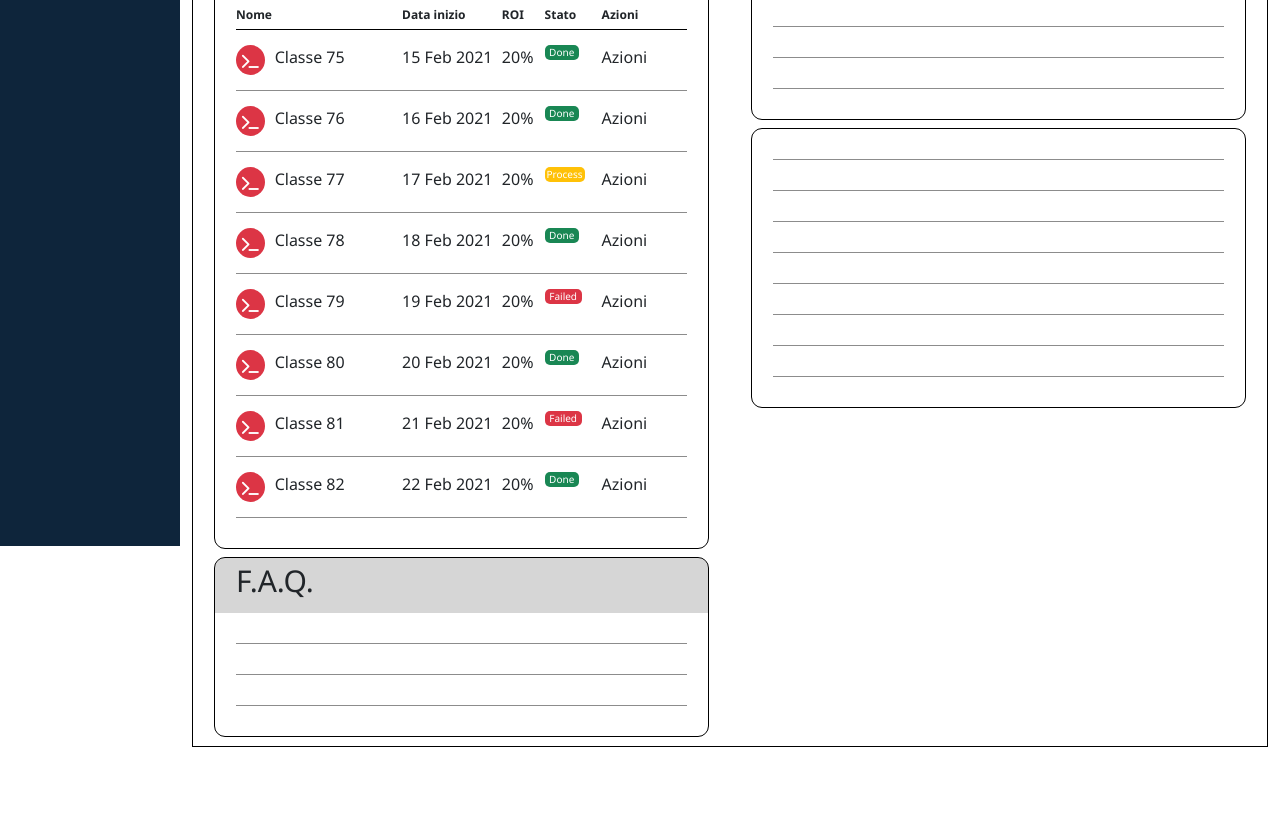
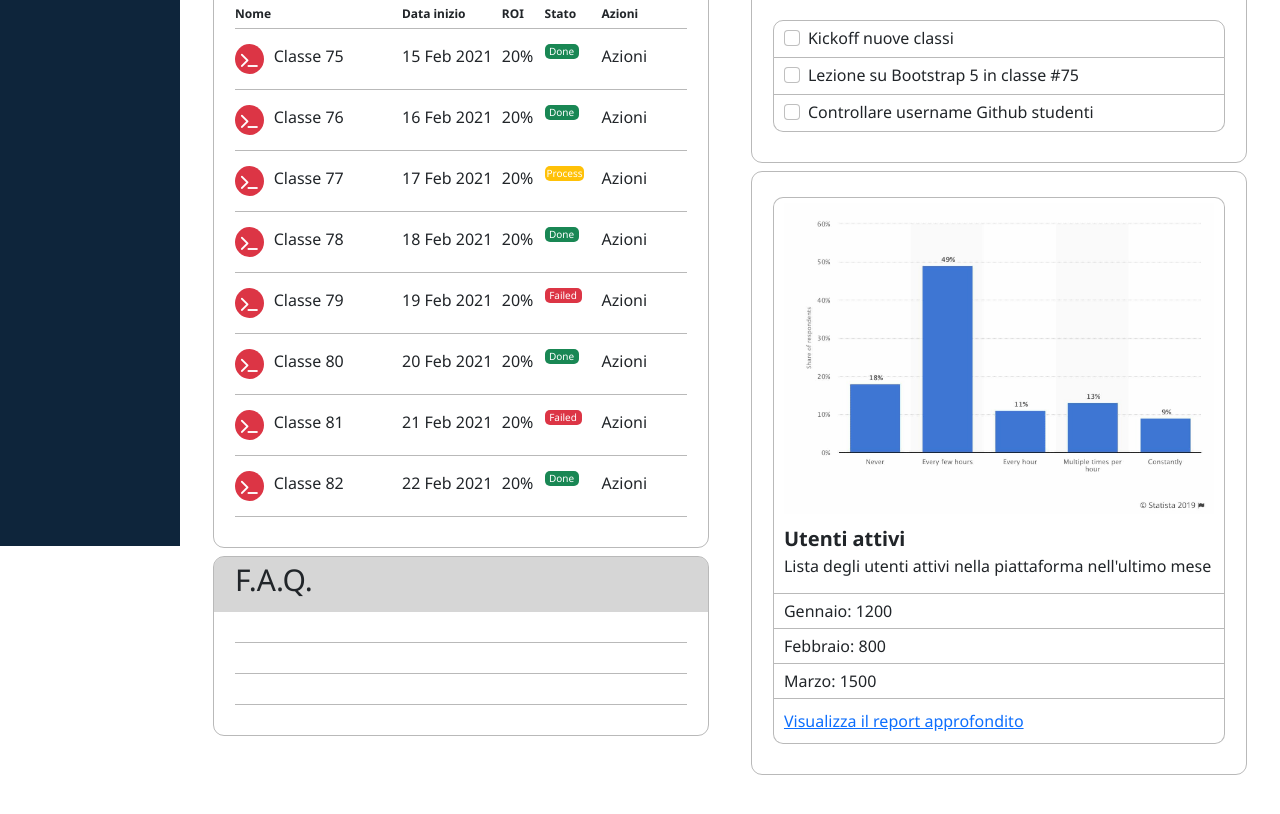
Before and after one commit to 0Daviduo0/html-css-bootstrap-dashboard, a plain HTML site: page index.html in a window 1280 px wide. Shown: the part 254-1068 px from the top of the page. Before the commit the page ends 1031 px from the top, so only its background shows below. Drawn offline with nearby package versions, Linux system fonts and the light colour scheme.

Commit message:
General main composition done

```diff
--- a/css/style.css
+++ b/css/style.css
@@ -11,7 +11,7 @@
     /* Responsive settings */
     @media all and (min-width: 768px ){
         .nav_logo{
-            content:url("../img/boolean\ logo\ +\ text.png")
+            content:url("../img/boolean\ logo\ +\ text.png");
         }
 
     }
@@ -70,7 +70,7 @@
     }
 
         .main_header_items{
-            outline: black solid 1px;
+            /* outline: black solid 1px; */
             padding: 10px 15px;
             color: #fff;
         }
@@ -150,7 +150,7 @@
 
     .main_container_margins{
         /* height: 1000px; */
-        border: black solid 1px;
+        /* border: black solid 1px; */
         display: flex;
         flex-wrap: wrap;
     }
@@ -164,7 +164,7 @@
         }
 
         .card_single{
-            outline: black 1px solid;
+            outline: rgba(83, 83, 83, 0.404) 1px solid;
             border-radius: 10px;
             background-color: #fff;
             display: flex;
@@ -191,7 +191,7 @@
             .order_classes_row{
                 padding-top: 10px;
                 padding-bottom: 5px;
-                border-bottom: black 1px solid;
+                border-bottom: rgba(83, 83, 83, 0.404) 1px solid;;
                 display: flex;
                 font-weight: bold;
                 font-size: 12px;
@@ -235,8 +235,8 @@
                         width: 30%;
                     }
 
-            .classes_row{
-                border-bottom: rgba(57, 57, 57, 0.575) 1px solid;
+            .main_generic_row{
+                border-bottom: rgba(83, 83, 83, 0.404) 1px solid;;
                 display: flex;
                 padding: 15px 0;
             }
@@ -264,3 +264,66 @@
                         background-color: #dc3545;
                         width: 65%;
                     }
+
+
+            /* Todo */
+
+            .todo_row_top{
+                padding: 5px 10px;
+                margin-top: 25px;
+                border-top: rgba(83, 83, 83, 0.404) 1px solid;
+                border-radius: 10px 10px 0 0;
+            }
+
+            .todo_row{
+                padding: 5px 10px;
+                border-left: rgba(83, 83, 83, 0.404) 1px solid;
+                border-right: rgba(83, 83, 83, 0.404) 1px solid;
+            }
+
+            .todo_row_bottom{
+                border-left: rgba(83, 83, 83, 0.404) 1px solid;
+                border-right: rgba(83, 83, 83, 0.404) 1px solid;
+                border-radius: 0 0 10px 10px;
+            }
+
+
+            /* Stats */
+
+            .stats_img{
+                width: 100%;
+                height: 100%;
+            }
+            .stats_row_top{
+                margin-top: 25px;
+                border-top: rgba(83, 83, 83, 0.404) 1px solid;
+                border-radius: 10px 10px 0 0;
+                border-bottom: none;
+            }
+
+            .stats_row{
+                display: block;
+                padding: 5px 10px;
+                border-left: rgba(83, 83, 83, 0.404) 1px solid;
+                border-right: rgba(83, 83, 83, 0.404) 1px solid;
+            }
+
+                .stats_title_cont{
+                    border-top: none;
+                }
+
+                    .stats_title{
+                        font-size: 20px;
+                        font-weight: bold;
+                    }
+
+                    .stats_descr{
+                        padding-bottom: 10px;
+                    }
+
+            .stats_row_bottom{
+                padding: 10px 10px;
+                border-left: rgba(83, 83, 83, 0.404) 1px solid;
+                border-right: rgba(83, 83, 83, 0.404) 1px solid;
+                border-radius: 0 0 10px 10px;
+            }
--- a/index.html
+++ b/index.html
@@ -93,7 +93,7 @@
                                 <div class="col_action">Azioni</div>
                             </div>
                         </div>
-                        <div class="col-11 classes_row">
+                        <div class="col-11 main_generic_row">
                             <div class="code_symbol"><i class="fa-solid fa-terminal"></i></div>
                             <div class="col_name inside_tab_name">Classe 75</div>
                             <div class="dimensions_tab_items">
@@ -105,7 +105,7 @@
                                 <div class="col_action inside_tab_action">Azioni</div>
                             </div>
                         </div>
-                        <div class="col-11 classes_row">
+                        <div class="col-11 main_generic_row">
                             <div class="code_symbol"><i class="fa-solid fa-terminal"></i></div>
                             <div class="col_name inside_tab_name">Classe 76</div>
                             <div class="dimensions_tab_items">
@@ -117,7 +117,7 @@
                                 <div class="col_action inside_tab_action">Azioni</div>
                             </div>
                         </div>
-                        <div class="col-11 classes_row">
+                        <div class="col-11 main_generic_row">
                             <div class="code_symbol"><i class="fa-solid fa-terminal"></i></div>
                             <div class="col_name inside_tab_name">Classe 77</div>
                             <div class="dimensions_tab_items">
@@ -129,7 +129,7 @@
                                 <div class="col_action inside_tab_action">Azioni</div>
                             </div>
                         </div>
-                        <div class="col-11 classes_row">
+                        <div class="col-11 main_generic_row">
                             <div class="code_symbol"><i class="fa-solid fa-terminal"></i></div>
                             <div class="col_name inside_tab_name">Classe 78</div>
                             <div class="dimensions_tab_items">
@@ -141,7 +141,7 @@
                                 <div class="col_action inside_tab_action">Azioni</div>
                             </div>
                         </div>
-                        <div class="col-11 classes_row">
+                        <div class="col-11 main_generic_row">
                             <div class="code_symbol"><i class="fa-solid fa-terminal"></i></div>
                             <div class="col_name inside_tab_name">Classe 79</div>
                             <div class="dimensions_tab_items">
@@ -153,7 +153,7 @@
                                 <div class="col_action inside_tab_action">Azioni</div>
                             </div>
                         </div>
-                        <div class="col-11 classes_row">
+                        <div class="col-11 main_generic_row">
                             <div class="code_symbol"><i class="fa-solid fa-terminal"></i></div>
                             <div class="col_name inside_tab_name">Classe 80</div>
                             <div class="dimensions_tab_items">
@@ -165,7 +165,7 @@
                                 <div class="col_action inside_tab_action">Azioni</div>
                             </div>
                         </div>
-                        <div class="col-11 classes_row">
+                        <div class="col-11 main_generic_row">
                             <div class="code_symbol"><i class="fa-solid fa-terminal"></i></div>
                             <div class="col_name inside_tab_name">Classe 81</div>
                             <div class="dimensions_tab_items">
@@ -177,7 +177,7 @@
                                 <div class="col_action inside_tab_action">Azioni</div>
                             </div>
                         </div>
-                        <div class="col-11 classes_row">
+                        <div class="col-11 main_generic_row">
                             <div class="code_symbol"><i class="fa-solid fa-terminal"></i></div>
                             <div class="col_name inside_tab_name">Classe 82</div>
                             <div class="dimensions_tab_items">
@@ -197,13 +197,13 @@
                             <div class="col-10 card_title">F.A.Q.</div>
                             <div class="col-1"></div>
                         </div>
-                        <div class="col-11 classes_row">
+                        <div class="col-11 main_generic_row">
 
                         </div>
-                        <div class="col-11 classes_row">
+                        <div class="col-11 main_generic_row">
 
                         </div>
-                        <div class="col-11 classes_row">
+                        <div class="col-11 main_generic_row">
 
                         </div>
                     </div>
@@ -218,15 +218,32 @@
                             <div class="col-10 card_title">Todo</div>
                             <div class="col-1"></div>
                         </div>
-                        <div class="col-11 classes_row">
 
-                        </div>
-                        <div class="col-11 classes_row">
+                            <div class="col-11 main_generic_row todo_row todo_row_top">
+                                <div class="form-check">
+                                    <input class="form-check-input" type="checkbox" value="" id="flexCheckDefault">
+                                    <label class="form-check-label" for="flexCheckDefault">
+                                      Kickoff nuove classi
+                                    </label>
+                                  </div>
+                            </div>
+                            <div class="col-11 main_generic_row todo_row">
+                                <div class="form-check">
+                                    <input class="form-check-input" type="checkbox" value="" id="flexCheckDefault">
+                                    <label class="form-check-label" for="flexCheckDefault">
+                                      Lezione su Bootstrap 5 in classe #75
+                                    </label>
+                                  </div>
+                            </div>
+                            <div class="col-11 main_generic_row todo_row todo_row_bottom">
+                                <div class="form-check">
+                                    <input class="form-check-input" type="checkbox" value="" id="flexCheckDefault">
+                                    <label class="form-check-label" for="flexCheckDefault">
+                                      Controllare username Github studenti
+                                    </label>
+                                  </div>
+                            </div>
 
-                        </div>
-                        <div class="col-11 classes_row">
-
-                        </div>
                     </div>
                     <div class="col-12 col-md-12 col-lg-12 card_single">
                         <!-- <div class="col-12 card_title_cont ">
@@ -234,30 +251,30 @@
                             <div class="col-1"></div>
                         </div> -->
 
-                        <div class="col-11 classes_row">
+                        <div class="col-11 main_generic_row stats_row stats_row_top">
+                            <img src="img/stats.jpeg" alt="" class="stats_img">
+                        </div>
+                        <div class="col-11 main_generic_row stats_row stats_title_cont">
+                            <div class="stats_title">
+                                Utenti attivi
+                            </div>
+                            <div class="stats_descr">
+                                Lista degli utenti attivi nella piattaforma nell'ultimo mese
+                            </div>
+                        </div>
+                        <div class="col-11 main_generic_row stats_row">
+                            Gennaio: 1200
+                        </div>
+                        <div class="col-11 main_generic_row stats_row">
+                            Febbraio: 800
+                        </div>
+                        <div class="col-11 main_generic_row stats_row">
+                            Marzo: 1500
+                        </div>
+                        <div class="col-11 main_generic_row stats_row stats_row_bottom">
+                            <a href="">Visualizza il report approfondito</a>
+                        </div>
 
-                        </div>
-                        <div class="col-11 classes_row">
-
-                        </div>
-                        <div class="col-11 classes_row">
-
-                        </div>
-                        <div class="col-11 classes_row">
-
-                        </div>
-                        <div class="col-11 classes_row">
-
-                        </div>
-                        <div class="col-11 classes_row">
-
-                        </div>
-                        <div class="col-11 classes_row">
-
-                        </div>
-                        <div class="col-11 classes_row">
-
-                        </div>
                     </div>
                 </div>
 
```
Also changed, not shown: img/stats.jpeg (added).
